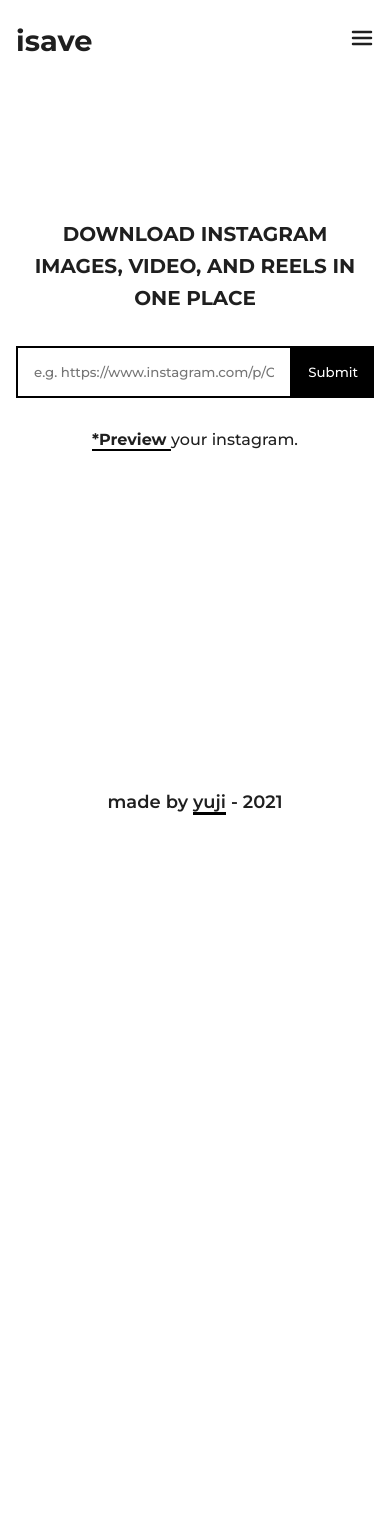
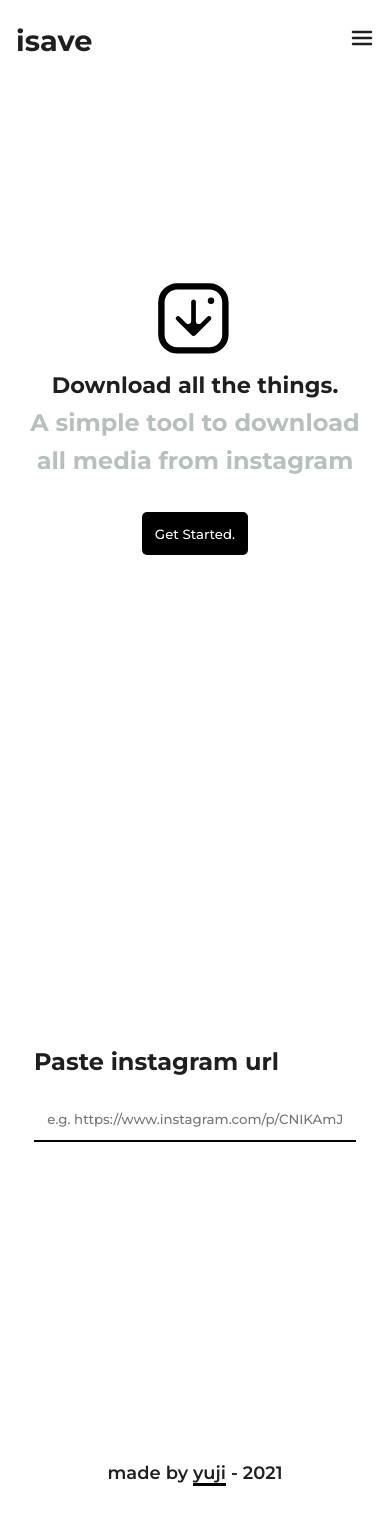
Before and after one commit to devyuji/isave, a Next.js app: page / in a window 390 px wide. Before the commit the page ends 844 px from the top, so only its background shows below. Built offline with nearby package versions, Linux system fonts and the light colour scheme.

Commit message:
new design

```diff
--- a/pages/index.tsx
+++ b/pages/index.tsx
@@ -1,6 +1,12 @@
-import { FC, FormEventHandler, useState } from "react";
+/* eslint-disable @next/next/no-img-element */
+import {
+  ChangeEventHandler,
+  FC,
+  FormEventHandler,
+  useRef,
+  useState,
+} from "react";
 import { useRouter } from "next/router";
-import Link from "next/link";
 
 // components
 import Navbar from "../components/navbar";
@@ -11,10 +17,14 @@ import { instagramUrlParser, instagramUrlChecker } from "../lib/instagram";
 
 // styles
 import styles from "../styles/pages/Home.module.css";
+import { AnimatePresence, motion, Variants } from "framer-motion";
 
 const Home: FC = () => {
   const [value, setValue] = useState("");
   const router = useRouter();
+  const scrollRef = useRef<HTMLSelectElement>(null);
+  const inputRef = useRef<HTMLInputElement>(null);
+  const [isReset, toggleReset] = useState<boolean>(false);
 
   const submit: FormEventHandler<HTMLFormElement> = (e) => {
     e.preventDefault();
@@ -26,35 +36,100 @@ const Home: FC = () => {
     }
   };
 
+  const scroll = () => {
+    scrollRef.current?.scrollIntoView(true);
+    inputRef.current?.focus();
+  };
+
+  const change: ChangeEventHandler<HTMLInputElement> = (e) => {
+    const text = e.target.value;
+    if (text.length > 0) {
+      toggleReset! && toggleReset(true);
+    } else {
+      toggleReset(false);
+    }
+    setValue(text);
+  };
+
+  const reset: FormEventHandler<HTMLFormElement> = () => {
+    setValue("");
+    toggleReset(false);
+    inputRef.current?.focus();
+  };
+
+  const slitePopup: Variants = {
+    end: {
+      y: 15,
+      opacity: 0,
+    },
+    start: {
+      y: 0,
+      opacity: 1,
+      transition: {
+        ease: "linear",
+      },
+    },
+  };
+
   return (
     <>
       <Navbar />
 
       <main className={styles.main}>
-        <div className={styles.heading}>
-          <h1>Download instagram images, video, and reels in one place</h1>
+        <section className={styles.sections}>
+          <div className={styles.logo_container}>
+            <img src="images/logo.svg" alt="logo" />
           </div>
+          <h1 className={styles.tagline}>Download all the things.</h1>
+          <p className={styles.tagline_description}>
+            A simple tool to download all media from instagram
+          </p>
+          <button type="button" className={styles.action_btn} onClick={scroll}>
+            Get Started.
+          </button>
+        </section>
 
-        <form onSubmit={submit} className={styles.form}>
+        <section ref={scrollRef} className={styles.sections}>
+          <form className={styles.form} onReset={reset} onSubmit={submit}>
+            <label htmlFor="input">Paste instagram url</label>
+            <div className={styles.form_container}>
               <input
+                ref={inputRef}
+                id="input"
+                value={value}
+                onChange={change}
                 type="url"
+                required={true}
                 placeholder="e.g. https://www.instagram.com/p/CNIKAmJAiLa/"
-            onChange={(text) => setValue(text.target.value)}
-            required={true}
-            value={value}
               />
-          <button>Submit</button>
+              <AnimatePresence>
+                {isReset && (
+                  <motion.button
+                    variants={slitePopup}
+                    initial="end"
+                    animate="start"
+                    exit="end"
+                    type="reset"
+                  >
+                    <svg
+                      viewBox="0 0 24 24"
+                      width="24"
+                      height="24"
+                      stroke="currentColor"
+                      strokeWidth="2"
+                      fill="none"
+                      strokeLinecap="round"
+                      strokeLinejoin="round"
+                    >
+                      <line x1="18" y1="6" x2="6" y2="18"></line>
+                      <line x1="6" y1="6" x2="18" y2="18"></line>
+                    </svg>
+                  </motion.button>
+                )}
+              </AnimatePresence>
+            </div>
           </form>
-
-        <p className={styles.highlight}>
-          <span>
-            <Link href="/preview">
-              <a>*preview</a>
-            </Link>
-            {"  "}
-          </span>
-          your instagram.
-        </p>
+        </section>
       </main>
 
       <Footer />
--- a/styles/components/model/usernameInput.module.css
+++ b/styles/components/model/usernameInput.module.css
@@ -28,29 +28,34 @@
 
 .form label {
   font-weight: var(--ft-semi-bold);
-  font-size: 1rem;
-  text-transform: capitalize;
+  font-size: clamp(1.2rem, 4vw, 1.5rem);
+}
+
+.form_container {
+  display: flex;
+  border-bottom: 2px solid black;
 }
 
 .form input {
   border: none;
-  border: 2px solid rgb(187, 180, 180);
-  height: 2.5rem;
-  padding: 1rem;
+  width: 100%;
+  padding: 1em;
   outline: none;
-  border-radius: 4px;
-}
-
-.form input:focus {
-  border-color: #0095f6;
 }
 
 .form button {
-  background-color: black;
-  color: white;
-  padding: 1em;
   border: none;
-  border-radius: 4px;
-  text-transform: uppercase;
+  background-color: transparent;
   cursor: pointer;
 }
+
+.note {
+  background-color: #f2d12e88;
+  padding: 0.8em;
+
+  display: flex;
+  align-items: center;
+  gap: 0.5rem;
+  border-radius: 5px;
+  color: #d96704;
+}
--- a/styles/globals.css
+++ b/styles/globals.css
@@ -20,6 +20,8 @@ html,
 body {
   font-family: var(--ft);
   color: var(--text-clr);
+  scroll-behavior: smooth;
+  background-color: white;
 }
 
 #__next {
--- a/styles/pages/Home.module.css
+++ b/styles/pages/Home.module.css
@@ -1,61 +1,74 @@
-.main {
-  padding: 0 1rem;
-  min-height: 60vh;
+.sections {
+  min-height: 80vh;
   display: flex;
   flex-direction: column;
+  align-items: center;
   justify-content: center;
-  align-items: center;
+  line-height: 1.6;
+  padding: 1em;
 }
 
-.heading h1 {
+.logo_container img {
+  width: 5rem;
+  height: 5rem;
+  background-color: white;
+}
+
+.tagline {
+  font-size: clamp(1.4rem, 5vw, 2rem);
   font-weight: var(--ft-bold);
-  font-size: clamp(1.25rem, 5vw, 3rem);
-  line-height: 1.6;
+}
+
+.tagline_description {
+  font-size: 1.5rem;
+  font-weight: var(--ft-bold);
+  color: #b8c0be;
   text-align: center;
-  text-transform: uppercase;
+}
+
+.action_btn {
+  padding: 1em;
+  border: none;
+  background-color: black;
+  color: white;
+  border-radius: 5px;
+  margin-top: 2rem;
+  cursor: pointer;
 }
 
 .form {
   display: flex;
-  margin: 2rem 0;
-  width: 100%;
+  flex-direction: column;
+  gap: 1rem;
+  width: 40rem;
+}
+
+.form_container {
+  display: flex;
+  border-bottom: 2px solid black;
+}
+
+.form label {
+  font-size: 1.5rem;
+  font-weight: var(--ft-bold);
 }
 
 .form input {
+  border: none;
   width: 100%;
-  padding: 1rem;
-  font-family: var(--ft);
-  font-weight: var(--ft-medium);
+  padding: 1em;
   outline: none;
-  border: none;
-  border: 2px solid black;
+  background-color: none;
 }
 
 .form button {
   border: none;
-  background-color: black;
-  color: white;
-  padding: 0 1rem;
-  font-family: var(--ft);
+  background-color: transparent;
   cursor: pointer;
 }
 
-.highlight span {
-  font-weight: var(--ft-bold);
-  border-bottom: 2px solid black;
-  text-transform: capitalize;
-}
-
-@media (min-width: 850px) {
+@media (max-width: 800px) {
   .form {
-    width: 50rem;
-  }
-
-  .form button {
-    padding: 0 3rem;
-  }
-
-  .form input {
-    padding: 1.5rem;
+    width: 90%;
   }
 }
--- a/styles/pages/preview.module.css
+++ b/styles/pages/preview.module.css
@@ -1,52 +1,35 @@
-.mainContainer {
-  padding: 0 2rem;
+.main {
+  margin-top: 2rem;
+  display: flex;
+  flex-direction: column;
+  align-items: center;
+  justify-content: center;
+  line-height: 1.6;
+  height: 80vh;
+}
+.image_container {
+  width: 5rem;
+  height: 5rem;
 }
 
-.container {
-  min-height: 80vh;
-  display: flex;
-  gap: 1rem;
-  align-items: center;
-  justify-content: center;
+.tagline {
+  font-size: clamp(1.4rem, 5vw, 2rem);
+  font-weight: var(--ft-bold);
 }
 
-.container p {
+.tagline_description {
+  font-size: 1.5rem;
   font-weight: var(--ft-bold);
-  word-spacing: 1px;
-  font-size: 4rem;
-
-  margin-bottom: 2rem;
+  color: #b8c0be;
+  text-align: center;
 }
 
-.action {
-  background-color: transparent;
-  color: #0095f6;
+.btn {
+  margin-top: 1rem;
   border: none;
-  text-transform: uppercase;
-  font-family: inherit;
-  font-weight: var(--ft-bold);
-  letter-spacing: 1px;
+  background-color: black;
+  color: white;
+  border-radius: 5px;
+  padding: 1em;
   cursor: pointer;
-  text-align: left;
-  font-size: 1rem;
-  border-bottom: 2px solid #0095f6;
 }
-
-.image {
-  width: 60rem;
-}
-
-@media (max-width: 800px) {
-  .container {
-    flex-direction: column;
-  }
-
-  .container p {
-    font-size: 2.5rem;
-  }
-
-  .image {
-    margin-top: 2rem;
-    width: 100%;
-  }
-}
```
Also changed, not shown: components/model/usernameInput.tsx (+90 -8 lines), pages/preview/index.tsx (+11 -13 lines), public/images/cover_image.png, public/images/logo.svg (added). Lines whose indentation alone changed are shown as unchanged.
